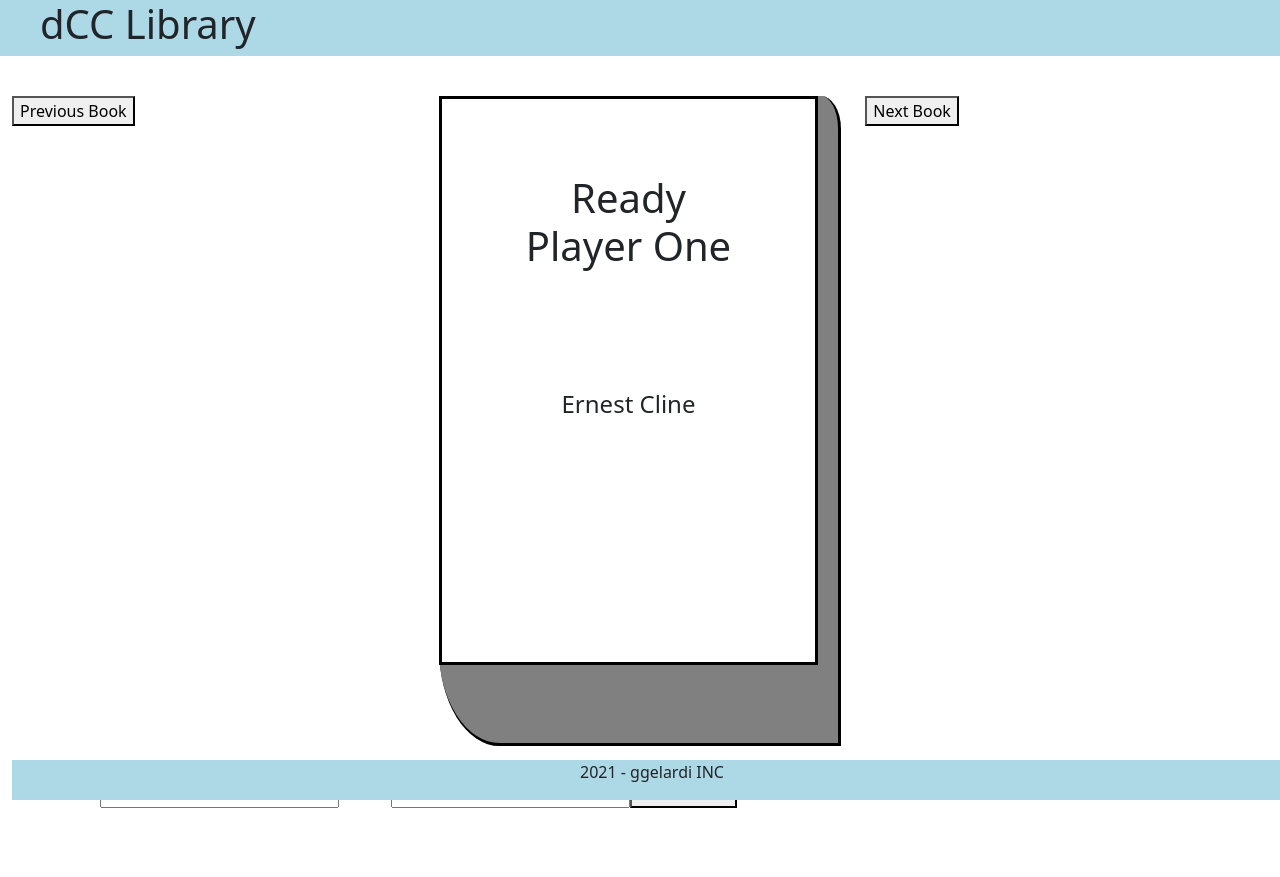
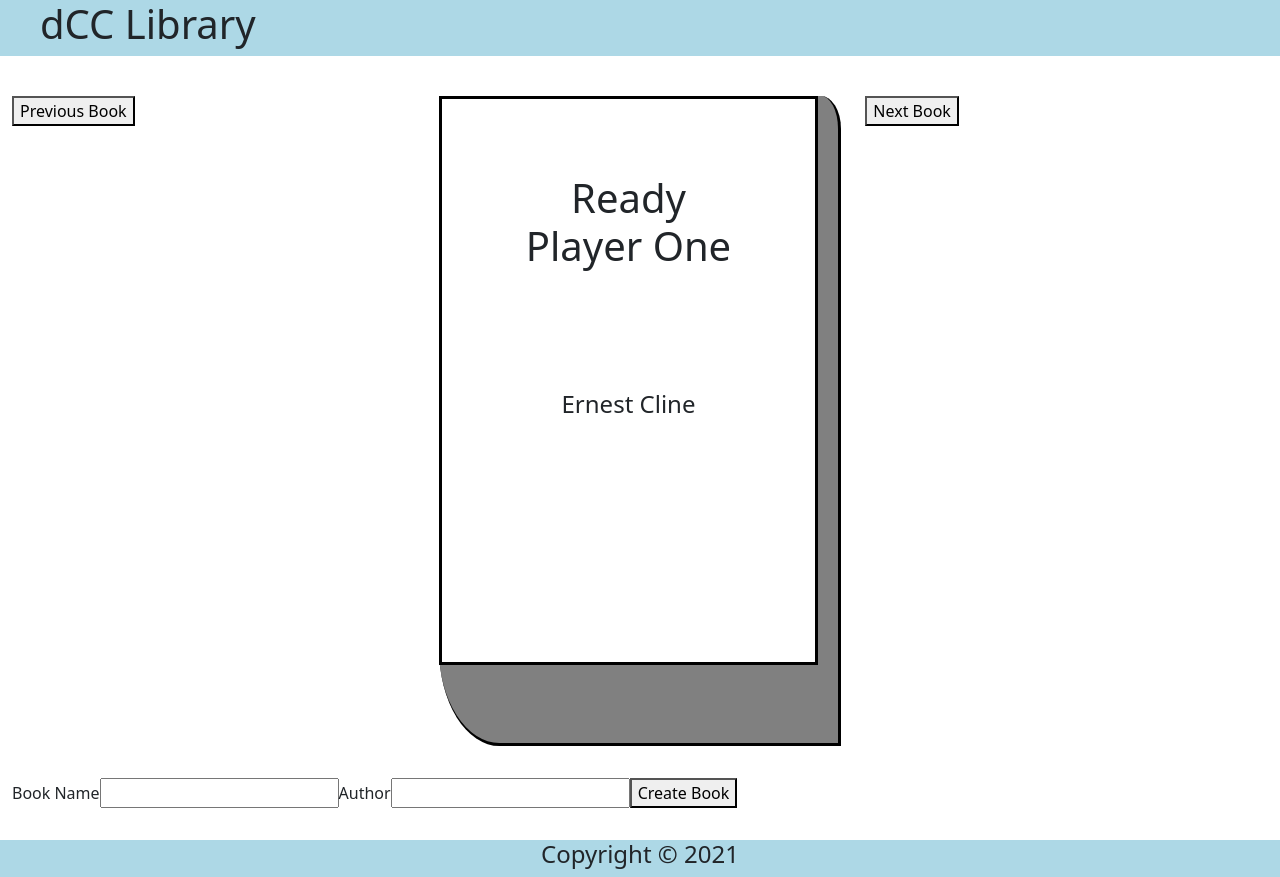
Before and after one commit to giuseppe-g-gelardi/react.js_tutorial, a React (Create React App) app: page / in a window 1280 px wide. Before the commit the page ends 808 px from the top, so only its background shows below. Built offline with nearby package versions, Linux system fonts and the light colour scheme.

Commit message:
completed tutorial project

```diff
--- a/src/components/Footer/Footer.css
+++ b/src/components/Footer/Footer.css
@@ -1,8 +1,10 @@
 .footer {
   background-color: lightblue;
   width: 100%;
-  position: absolute;
+  box-shadow: 0 50vh 0 50vh lightblue;
+  text-align: center;
+  margin-top: 2em;
+  /* position: absolute;
   bottom: 0;
-  height: 2.5rem;
-  text-align: center;
+  height: 2.5rem; */
 }
--- a/src/components/Footer/Footer.jsx
+++ b/src/components/Footer/Footer.jsx
@@ -1,11 +1,26 @@
 import React from 'react';
-import './Footer.css'
+import './Footer.css';
 
-const Footer = (props) => {
+// ! what i made
+// const Footer = (props) => {
+//   return (
+//     <footer class="footer text-center text-md">2021 - ggelardi INC</footer>
+     // TODO please add more footer content
+//    );
+// }
+
+// ? what dave made!
+const Footer = () => {
   return (
-    <footer class="footer text-center text-md">2021 - ggelardi INC</footer>
-    // please add more footer content
-   );
+    <footer className="footer">
+      <h4>Copyright © 2021</h4>
+    </footer>
+  )
 }
 
+
+
+
+
+
 export default Footer;
```
